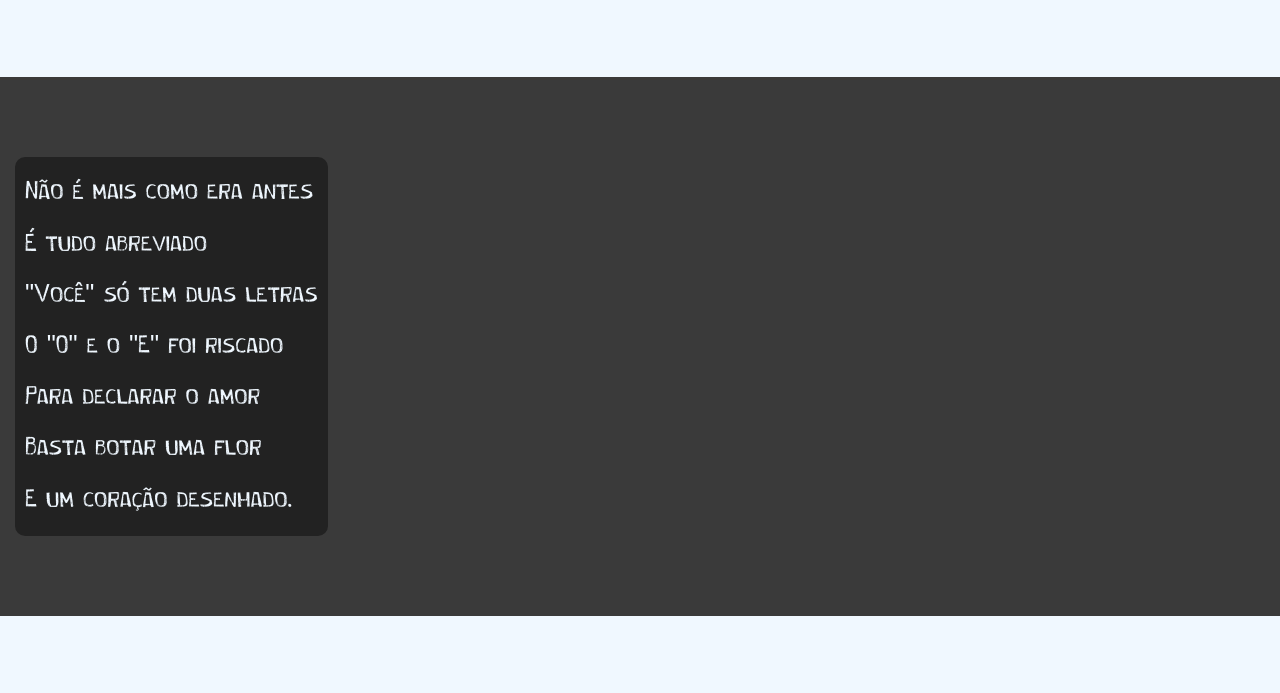
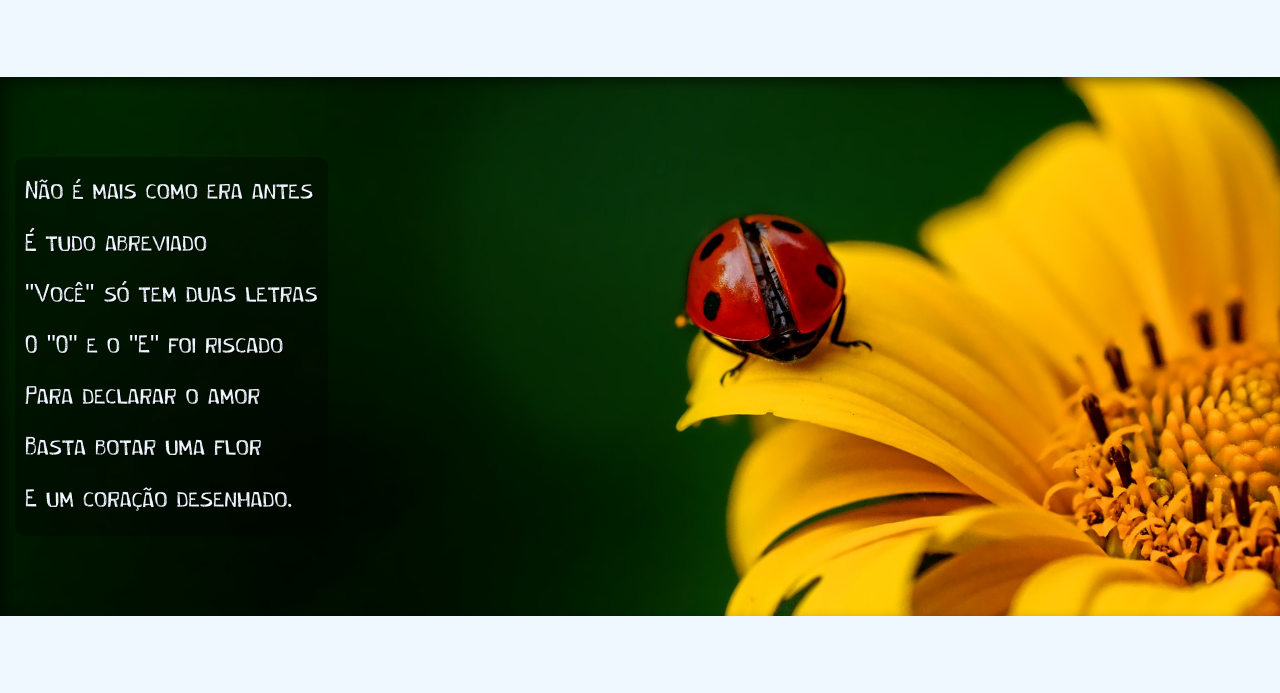
Before and after one commit to Moonggxz/html5_css3, a plain HTML site: page desafios/d012/cordel.html in a window 1280 px wide. Shown: the part 632-1325 px from the top of the page. Drawn offline with Linux system fonts and the light colour scheme.

Commit message:
site finalizado

```diff
--- a/desafios/d012/cordel.html
+++ b/desafios/d012/cordel.html
@@ -25,7 +25,7 @@
     </section>
 
 
-    <section class="imagem">
+    <section class="imagem" id="img01">
         <p>
             Não é mais como era antes <br>
             É tudo abreviado <br>
@@ -63,7 +63,7 @@
 
 
 
-    <section class="imagem">
+    <section class="imagem" id="img02">
         <p>
             Tenho saudade das cartas <br>
             Escritas com a própria mão <br>
--- a/desafios/d012/estilo/estilizacao.css
+++ b/desafios/d012/estilo/estilizacao.css
@@ -68,14 +68,30 @@ section.normal {
 section.imagem {
     background-color: rgb(58, 58, 58);
     color: aliceblue;
-
+    box-shadow: inset 6px 6px 13px 0px rgba(0, 0, 0, 0.452);
+    background-attachment: fixed;
+    background-size: cover;
 }
 
 section.imagem > p {
     display: inline-block;
     padding: 10px;
-    background-color: rgba(0, 0, 0, 0.425);
+    background-color: rgba(0, 0, 0, 0.322);
     border-radius: 10px;
+    text-shadow: 1px 1px 0px black;
+}
+
+section#img01 {
+    background-image: url('../imagens/background001.jpg');
+    background-position: right center;
+
+
+}
+
+section#img02 {
+    background-image: url('../imagens/background002.jpg');
+    background-position: right center;
+
 }
 
 footer {
```
